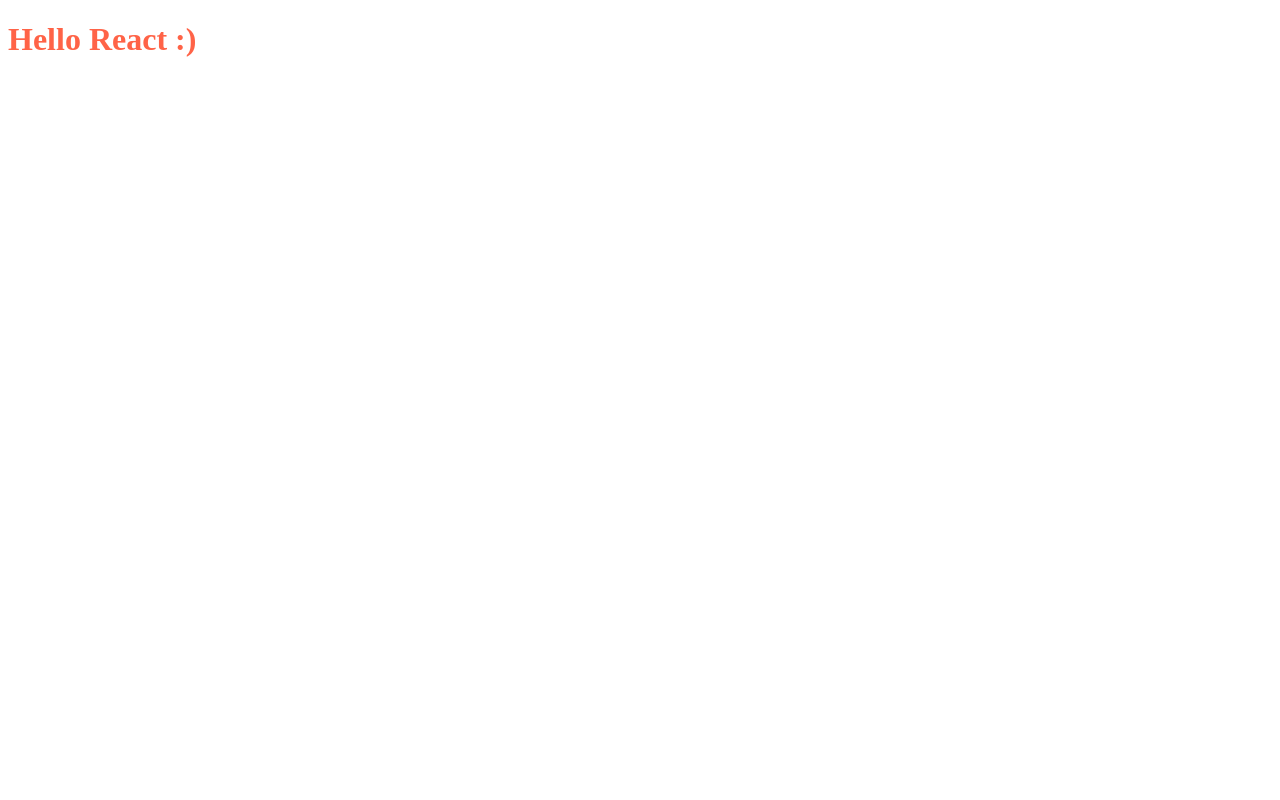
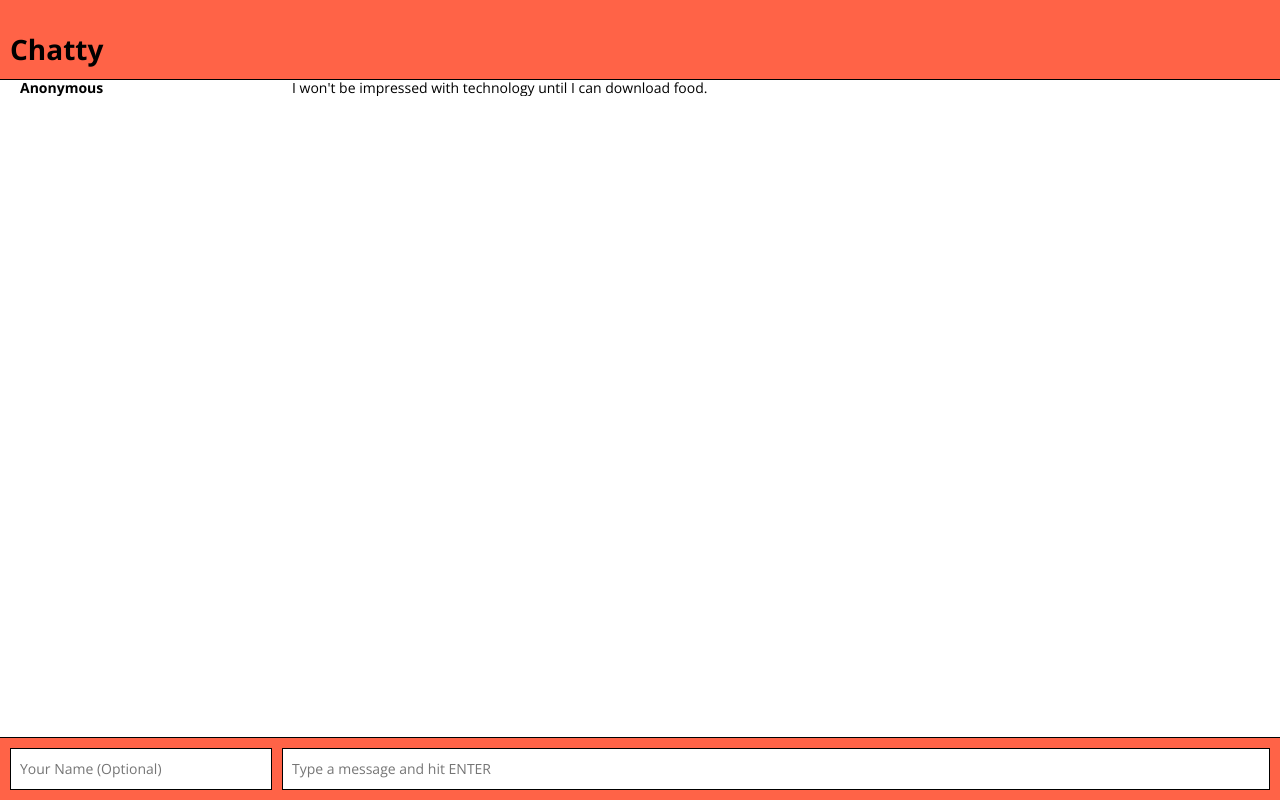
Before and after one commit to 1andee/chatty-app, a React app: page / in a window 1280 px wide. Built offline with nearby package versions, Linux system fonts and the light colour scheme.

Commit message:
Add layout & containers with hard-coded chat message

```diff
--- a/index.html
+++ b/index.html
@@ -1,8 +1,12 @@
-<!doctype html>
-<html lang="en">
+<!DOCTYPE html>
+<html>
 <head>
-    <meta charset="UTF-8">
-    <title>Hello React</title>
+  <meta charset="utf-8">
+  <title>Chatty</title>
+  <style>
+    @import url("https://fonts.googleapis.com/css?family=Open+Sans:400,400italic,700");
+    @import url("https://cdnjs.cloudflare.com/ajax/libs/normalize/4.2.0/normalize.min.css");
+  </style>
 </head>
 <body>
   <div id="react-root"></div>
--- a/src/App.jsx
+++ b/src/App.jsx
@@ -1,10 +1,18 @@
 import React, {Component} from 'react';
+import ChatBar from './ChatBar.jsx';
+import MessageList from './MessageList.jsx';
 
-class App extends Component {
+export default class App extends Component {
   render() {
+    console.log("Rendering <App/>");
     return (
-      <h1>Hello React :)</h1>
+    <div>
+      <nav className="navbar">
+        <h1 className="navbar navbar-brand">Chatty</h1>
+      </nav>
+      <MessageList />
+      <ChatBar />
+    </div>
     );
-  }
-}
-export default App;
+  };
+};
--- /dev/null
+++ b/src/ChatBar.jsx
@@ -0,0 +1,13 @@
+import React, {Component} from 'react';
+
+export default class ChatBar extends React.Component{
+  render() {
+    console.log("Rendering <ChatBar/>");
+    return (
+    <footer className="chatbar">
+      <input className="chatbar-username" placeholder="Your Name (Optional)" />
+      <input className="chatbar-message" placeholder="Type a message and hit ENTER" />
+    </footer>
+    );
+  };
+};
--- /dev/null
+++ b/src/Message.jsx
@@ -0,0 +1,13 @@
+import React, {Component} from 'react';
+
+export default class Message extends Component {
+  render() {
+    console.log("Rendering <Message />");
+    return (
+    <div className="message">
+      <span className="message-username">Anonymous</span>
+      <span className="message-content">I won't be impressed with technology until I can download food.</span>
+    </div>
+    );
+  };
+};
--- /dev/null
+++ b/src/MessageList.jsx
@@ -0,0 +1,13 @@
+import React, {Component} from 'react';
+import Message from './Message.jsx';
+
+export default class MessageList extends Component {
+  render() {
+  console.log("Rendering <MessageList/>");
+    return (
+    <div id="message">
+      <Message />
+    </div>
+    );
+  };
+};
--- a/styles/home.scss
+++ b/styles/home.scss
@@ -1,3 +1,89 @@
+body {
+  background: white;
+  color: black;
+  font-family: 'Open Sans', sans-serif;
+  font-size: 14px;
+  margin: 70px 0;
+}
+
 h1 {
   color: tomato;
 }
+
+.chatbar {
+  background: tomato;
+  border-top: 1px solid black;
+  bottom: 0;
+  display: flex;
+  left: 0;
+  padding: 5px;
+  position: fixed;
+  right: 0;
+}
+
+.chatbar-message,
+.chatbar-username {
+  border: 1px solid black;
+  display: block;
+  height: 40px;
+  line-height: 40px;
+  margin: 5px;
+  padding: 0 9px;
+}
+
+.chatbar-message {
+  flex: 8;
+}
+
+.chatbar-username {
+  flex: 2;
+}
+
+.message {
+  display: flex;
+  padding: 5px;
+}
+
+.message.system {
+  font-style: italic;
+  padding: 5px 20px;
+}
+
+.message-content,
+.message-username {
+  overflow: hidden;
+  margin: 5px;
+  padding: 0 10px;
+}
+
+.message-content {
+  flex: 8;
+}
+
+.message-username {
+  flex: 2;
+  font-weight: 700;
+}
+
+.navbar {
+  background: tomato;
+  border-bottom: 1px solid black;
+  height: 60px;
+  left: 0;
+  padding: 0 10px;
+  position: fixed;
+  right: 0;
+  top: 0;
+}
+
+.navbar-brand {
+  color: inherit;
+  display: block;
+  float: left;
+  font-weight: 700;
+  font-size: 28px;
+  height: 60px;
+  line-height: 60px;
+  padding: 0 10px;
+  text-decoration: none;
+}
```
